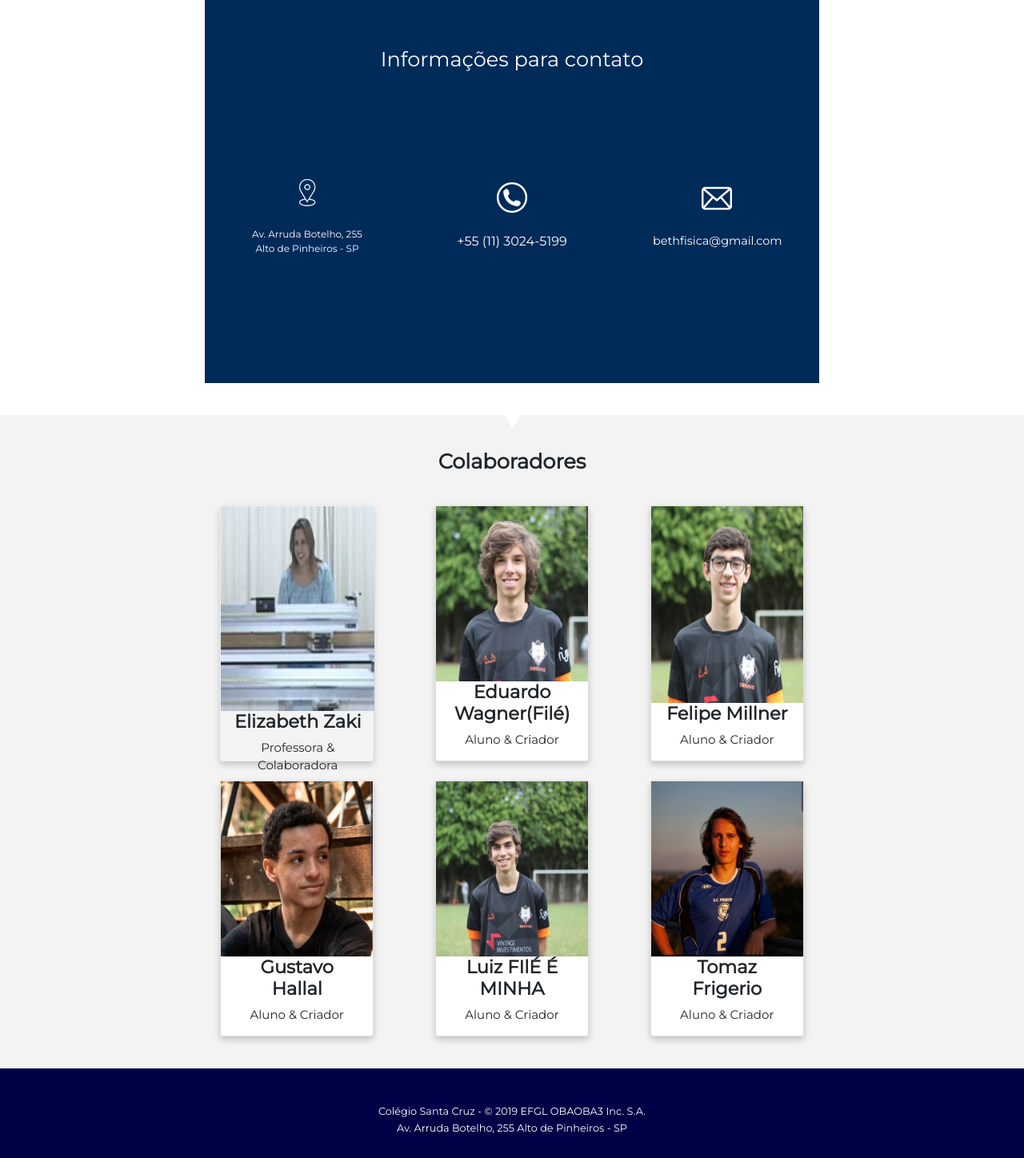
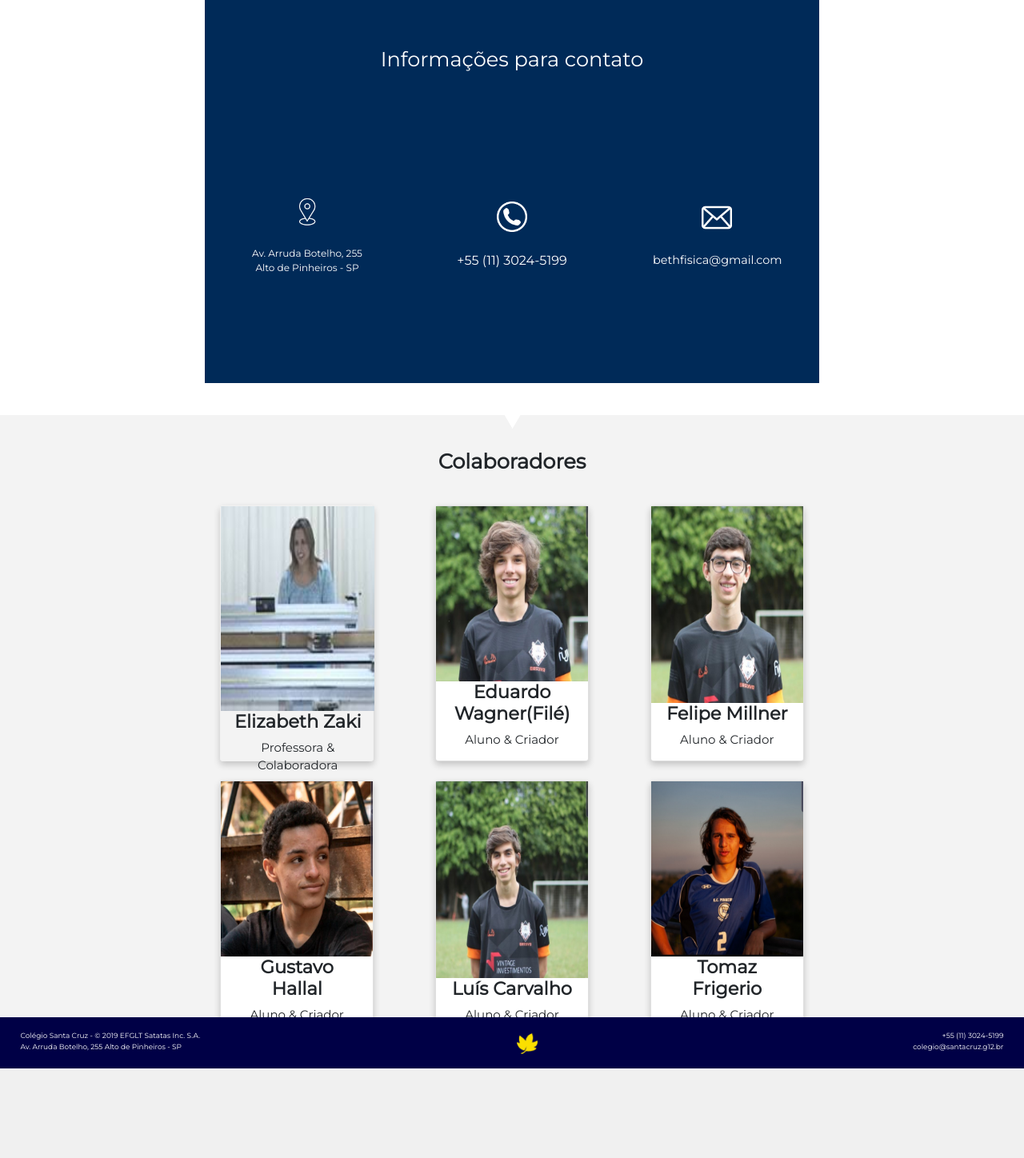
Before and after one commit to Ak1mbo0/Bethania, a Django app: page /contatos/ in a window 1280 px wide. Shown: the part 113-1561 px from the top of the page at 80% size. After the commit the page ends 1449 px from the top, so only its background shows below. Run offline with Django 3.2, Linux system fonts and the light colour scheme; some libraries are stand-ins or nearby versions.

Commit message:
zon é foda

```diff
--- a/home/static/base_style.css
+++ b/home/static/base_style.css
@@ -107,27 +107,58 @@ body {
 }
 
 .site-footer {
-    background: #15459c ;
+    color: #fff;
+    width: 100vw;
+    height: 8vh;
+    background-color: #000046;
+    position: absolute;
+    bottom: 0;
     display: flex;
     flex-direction: row;
-    align-items: center;
-    justify-content: center;
-    align-content: center;
-    text-align: center;
-    color: #fff;
-    font-size: 1vw;
-    width: 100vw;
-    height: 14vh;
-
   }
 
 .footer-text {
-    text-align: center;
-}
+        width: 48.5vw;
+        height: 100%;
+    }
 
-.footer-text a{
-    font-size: 1vw;
-}
+    .footer-text p {
+        font-size: 0.7vw;
+        padding-left: 2vw;
+        margin: auto 0 auto 0;
+    }
+
+    .footer-text:first-child {
+        padding-top: 2vh;
+    }
+
+    #div-logo-footer {
+        width: 2vw;
+    }
+
+    #logo-footer {
+        width: 2vw;
+        height: auto;
+        margin: 2.5vh 0 auto 2vw;
+    }
+
+    #footer-telefone {
+        width: 49.5vw;
+        height: 100%;
+        padding-right: 2vw;
+
+    }
+
+    #footer-telefone p{
+        text-align: right;
+        font-size: 0.7vw;
+        margin: auto 0 auto 0;
+    }
+
+    #telefone-lixo {
+        margin-top: 2vh !important;
+    }
+
 
 
 @media (min-width: 1900px){
@@ -156,9 +187,4 @@ body {
         font-size: 1.5vw !important;
     }
 
-    .site-footer {
-        height: 10vh;
-    }
-
-
 }
--- a/templates/base.html
+++ b/templates/base.html
@@ -13,7 +13,6 @@
     <meta charset="utf-8">
     <meta name="viewport" content="width=device-width; user-scalable=yes">
     <meta name="viewport" content="width=device-width, initial-scale=1">
-    <title>Base</title>
     {% block head %}
     {% endblock %}
 </head>
@@ -45,11 +44,20 @@
 
     {% endblock %}
 
-    <footer class="site-footer" style="padding-top: 15px; background-color: #000046;">
+    <footer class="site-footer">
 
-        <div class="footer-text" style="margin: auto 0;font-size: 14px;">
-            <a> Colégio Santa Cruz - © 2019 EFGL OBAOBA3 Inc. S.A.</a> <br>
-            <a> Av. Arruda Botelho, 255 Alto de Pinheiros - SP</a>
+        <div class="footer-text">
+            <p> Colégio Santa Cruz - © 2019 EFGLT Satatas Inc. S.A.</p>
+            <p> Av. Arruda Botelho, 255 Alto de Pinheiros - SP</p>
+        </div>
+
+        <div id="div-logo-footer">
+            <img id="logo-footer" src="{% static "imagens/folha.png" %}" alt="">
+        </div>
+
+        <div id="footer-telefone">
+            <p id="telefone-lixo">+55 (11) 3024-5199</p>
+            <p>colegio@santacruz.g12.br</p>
         </div>
 
     </footer>
--- a/templates/contatos.html
+++ b/templates/contatos.html
@@ -7,7 +7,7 @@
 
     <style>
 
-    .title-colaboradores {
+     .title-colaboradores {
     text-align: center;
     font-weight: bold;
     font-size: 2vw;
@@ -37,7 +37,7 @@
 
 #first-block-content-triad {
     width: 100%;
-    {#margin-top: 3vh;#}
+    margin-top: 3vh;
     height: 59vh;
     display: flex;
     flex-direction: row;
@@ -212,7 +212,6 @@ width: 15vw;
 
     }
 
-
     </style>
 
 {% endblock %}
@@ -302,7 +301,7 @@ width: 15vw;
 	<div class="card">
 	  <img src="{% static "imagens/colaboradores/zon.jpg" %}" alt="Avatar" style="width:100%" class="imagens-cards">
 	  <div class="container">
-	    <h4><b>Luiz FIlÉ É MINHA</b></h4>
+	    <h4><b>Luís Carvalho</b></h4>
 	    <p>Aluno & Criador</p>
 	  </div>
 	</div>
```
Also changed, not shown: home/static/contatos_style.css (deleted, +0 -146 lines), home/static/video_style.css (+54 -4 lines), templates/video.html (+14 -44 lines), home/static/imagens/folha.png (added).
